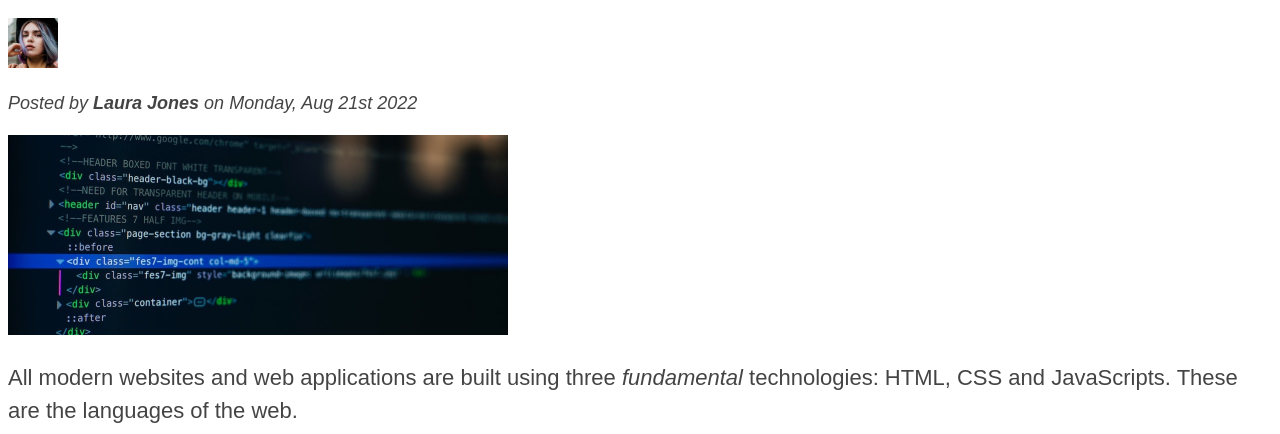
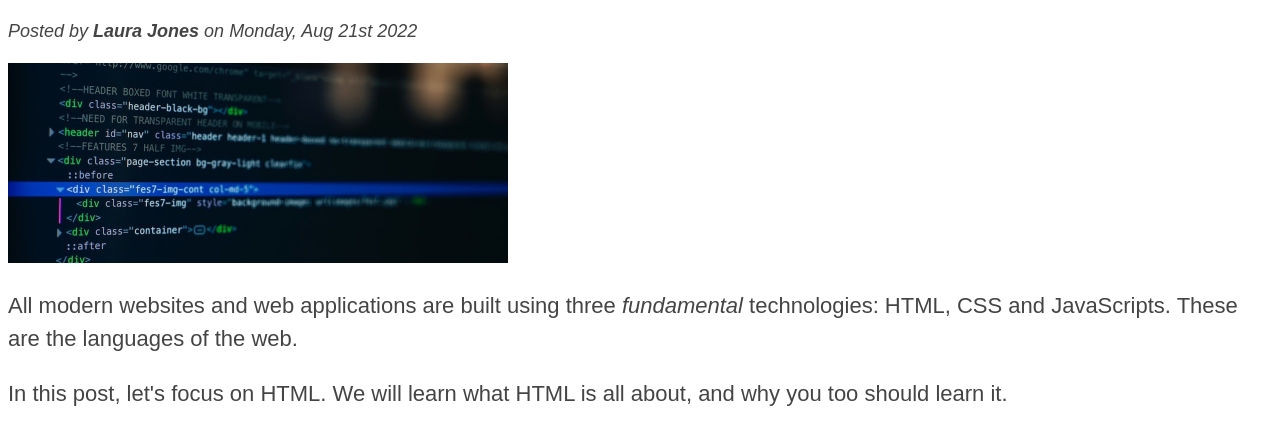
Before and after one commit to cryptotosh/Shenovate_challenge1, a plain HTML site: page index.html in a window 1280 px wide. Shown: the part 190-624 px from the top of the page. Drawn offline with Linux system fonts and the light colour scheme.

Commit message:
index and style upddated

```diff
--- a/index.html
+++ b/index.html
@@ -19,15 +19,15 @@
         <a href="#">CSS Grid</a>
       </nav>
     </header>
-      <!-- article section -->
+    <!-- article section -->
     <article>
       <h2>The Basic Language of the Web: HTML</h2>
-      <img
+      <!-- <img
         src="images/laura-jones.jpg"
         alt="Laura Jones"
         height="50"
         width="50"
-      />
+      /> -->
       <p id="author">
         Posted by <strong>Laura Jones</strong> on Monday, Aug 21st 2022
       </p>
--- a/styles/styles.css
+++ b/styles/styles.css
@@ -96,7 +96,7 @@ a:active {
   font-style: italic;
 }
 /* Link | Visited | Hover | Active */
-
+/*
 #copyright {
   font-size: 16px;
-}
+} */
```
